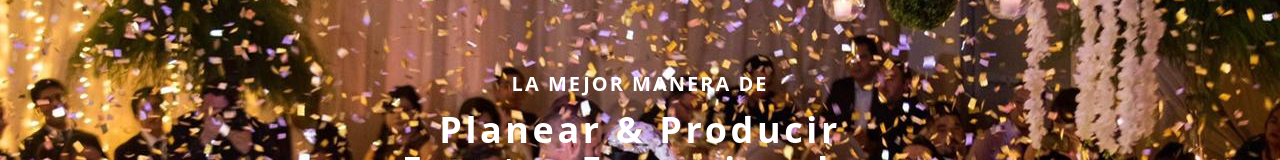
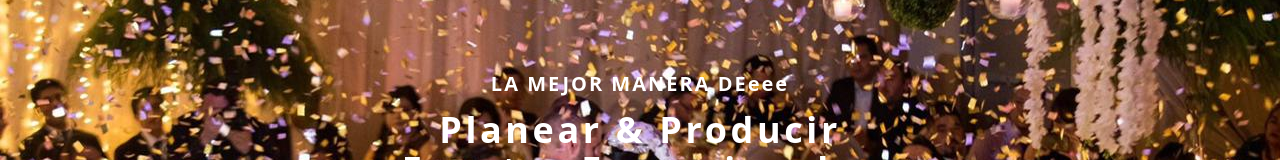
Before and after one commit to MibzarGalarza/sofiweb, a React (Vite) app: page / in a window 1280 px wide. Shown: the part 138-298 px from the top of the page. Built offline with nearby package versions, Linux system fonts and the light colour scheme.

Commit message:
Se agregaron eee

```diff
--- a/src/pages/HomePage.jsx
+++ b/src/pages/HomePage.jsx
@@ -15,7 +15,7 @@ const Home = () => {
           {/* FOTO PRINCIPAL */}
           <div>
             <div className="relative">
-              <h1 className='absolute text-white font-bold tracking-widest text-xl top-1/2 left-1/2 transform -translate-x-1/2 translate-y-52'>LA MEJOR MANERA DE</h1>
+              <h1 className='absolute text-white font-bold tracking-widest text-xl top-1/2 left-1/2 transform -translate-x-1/2 translate-y-52'>LA MEJOR MANERA DEeee</h1>
               <h2 className='absolute text-white font-bold tracking-widest text-4xl top-10 left-1/2 transform -translate-x-1/2 translate-y-52'>Planear & Producir</h2>
               <h2 className='absolute text-white font-bold tracking-widest text-4xl top-20 left-1/2 transform -translate-x-1/2 translate-y-52'>Eventos Excepcionales</h2>
             </div>
```
